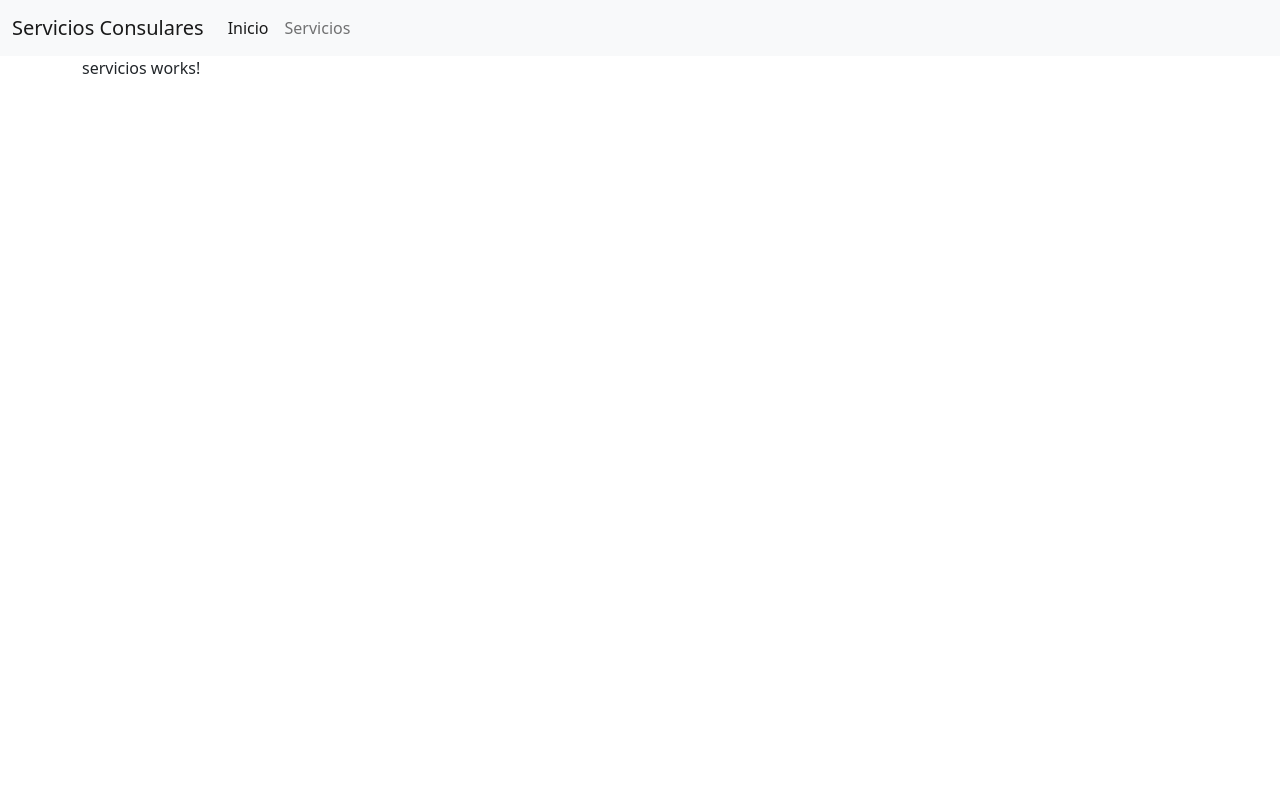
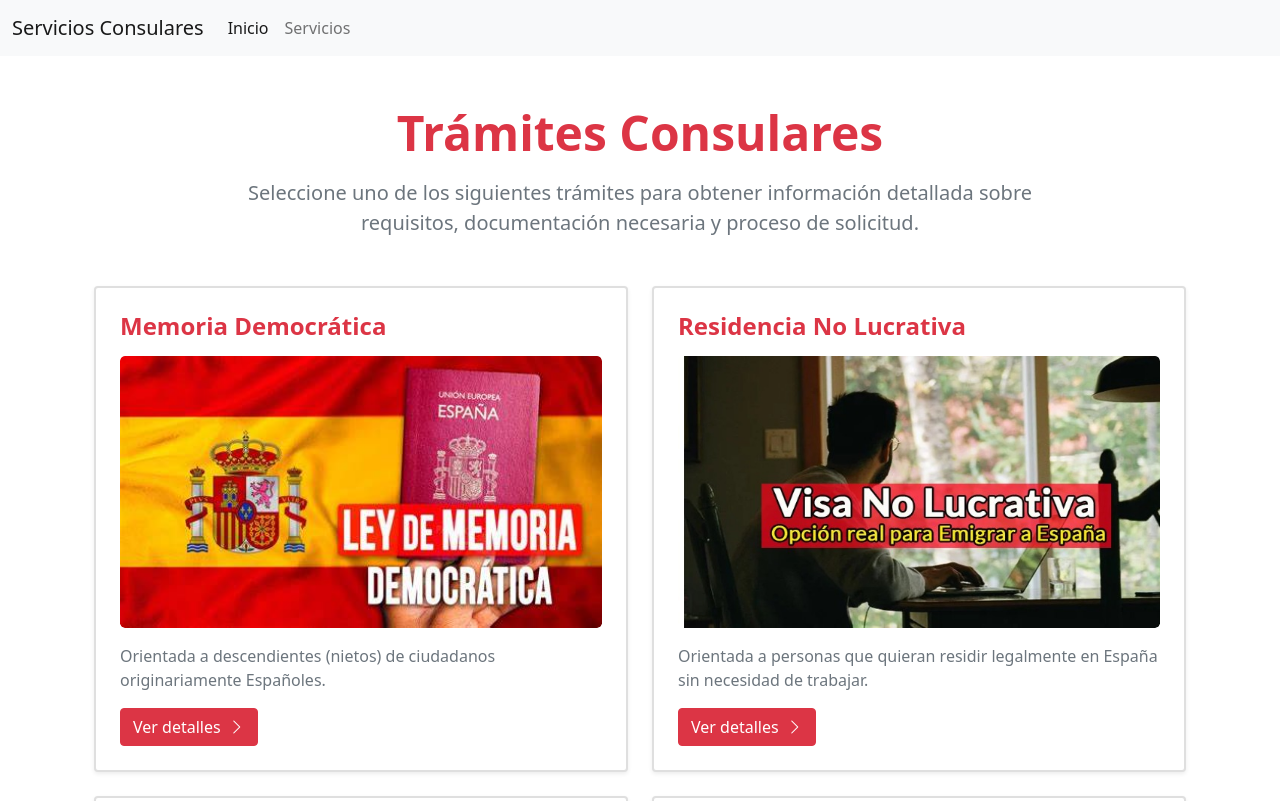
Before and after one commit to RonSalvet/ProyectoFinal, an Angular app: page /servicios in a window 1280 px wide. Shown: the top 801 px of the page. Built offline with nearby package versions, Linux system fonts and the light colour scheme.

Commit message:
correccion de tramites a las imagnes y el estilo

```diff
--- a/src/app/app.component.html
+++ b/src/app/app.component.html
@@ -1,4 +1,4 @@
 <app-navbar></app-navbar>
-<main class="container">
+<main class="container app-main">
   <router-outlet />
 </main>
--- a/src/app/pages/servicios/servicios.component.css
+++ b/src/app/pages/servicios/servicios.component.css
@@ -0,0 +1,12 @@
+.hover-scale {
+    transition: transform 0.3s ease;
+}
+
+.hover-scale:hover {
+    transform: scale(1.02);
+    z-index: 1;
+}
+
+.object-fit-cover {
+    object-fit: cover;
+}
--- a/src/app/pages/servicios/servicios.component.html
+++ b/src/app/pages/servicios/servicios.component.html
@@ -1 +1,27 @@
-<p>servicios works!</p>
+<section class="container my-5">
+    <div class="text-center mb-5">
+        <h1 class="display-5 fw-bold mb-3 text-danger">Trámites Consulares</h1>
+        <p class="lead text-muted mx-auto" style="max-width: 800px;">
+            Seleccione uno de los siguientes trámites para obtener información detallada sobre requisitos,
+            documentación necesaria y proceso de solicitud.
+        </p>
+    </div>
+
+    <div class="row g-4">
+        <div *ngFor="let tramite of tramites" class="col-12 col-md-6">
+            <div class="card h-100 shadow-sm border-2 hover-scale ">
+                <div class="card-body p-4">
+                    <h2 class="h4 fw-bold mb-3 text-danger">{{ tramite.titulo }}</h2>
+                    <div class="ratio ratio-16x9 mb-3 overflow-hidden rounded-3">
+                        <img [src]="tramite.imagen" [alt]="tramite.titulo" class="img-fluid rounded-3">
+                    </div>
+                    <p class="text-secondary mb-3">{{ tramite.descripcionCorta }}</p>
+                    <a [routerLink]="['/tramites', tramite.id]" class="btn btn-danger d-inline-flex align-items-center">
+                        Ver detalles
+                        <i class="bi bi-chevron-right ms-2"></i>
+                    </a>
+                </div>
+            </div>
+        </div>
+    </div>
+</section>
--- a/src/app/pages/servicios/servicios.component.ts
+++ b/src/app/pages/servicios/servicios.component.ts
@@ -1,11 +1,21 @@
-import { Component } from '@angular/core';
-
+import { Component, type OnInit } from '@angular/core';
+import { RouterLink } from "@angular/router"
+import { CommonModule } from "@angular/common"
+import { Tramite, TramitesService } from '../../services/tramites.service';
 @Component({
   selector: 'app-servicios',
-  imports: [],
+  imports: [CommonModule, RouterLink],
   templateUrl: './servicios.component.html',
   styleUrl: './servicios.component.css'
 })
-export class ServiciosComponent {
+export class ServiciosComponent implements OnInit {
+  tramites: Tramite[] = []
 
+  constructor(private tramitesService: TramitesService) { }
+
+  ngOnInit(): void {
+    this.tramitesService.getTramites().subscribe((data) => {
+      this.tramites = data
+    })
+  }
 }
--- a/src/app/services/tramites.service.ts
+++ b/src/app/services/tramites.service.ts
@@ -34,7 +34,7 @@ export class TramitesService {
         "Certificado de nacimiento del abuelo/a español/a",
         "Documentación que acredite el exilio",
       ],
-      imagen: "/placeholder.svg?height=300&width=400",
+      imagen: "/memoria_democratica.jpg",
     },
     {
       id: "residencia-no-lucrativa",
@@ -57,7 +57,7 @@ export class TramitesService {
         "Documentación que acredite los medios económicos",
         "Seguro médico",
       ],
-      imagen: "/placeholder.svg?height=300&width=400",
+      imagen: "/no_lucrativa.jpg",
     },
     {
       id: "visa-trabajo",
@@ -79,7 +79,7 @@ export class TramitesService {
         "Contrato de trabajo firmado",
         "Autorización de residencia y trabajo tramitada por el empleador",
       ],
-      imagen: "/placeholder.svg?height=300&width=400",
+      imagen: "/visa_trabajo.png",
     },
     {
       id: "reagrupacion-familiar",
@@ -100,7 +100,7 @@ export class TramitesService {
         "Documentación que acredite la dependencia económica (para ascendientes)",
         "Certificado de registro del ciudadano de la Unión",
       ],
-      imagen: "/placeholder.svg?height=300&width=400",
+      imagen: "/reagrupacion_familiar.jpg",
     },
   ]
 
```
